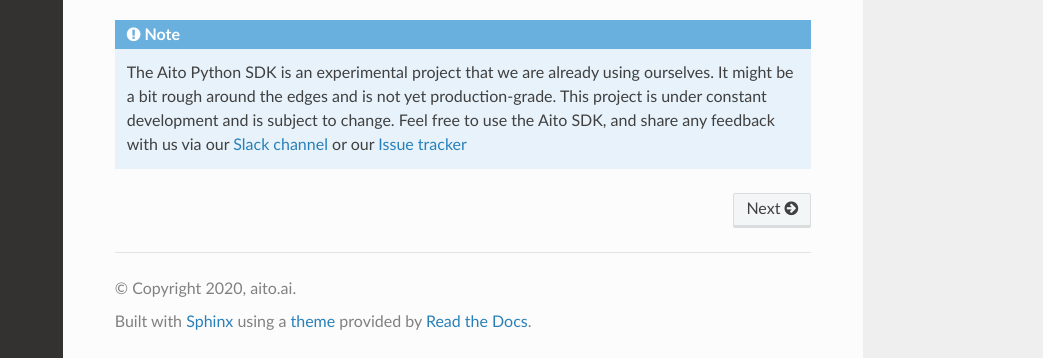
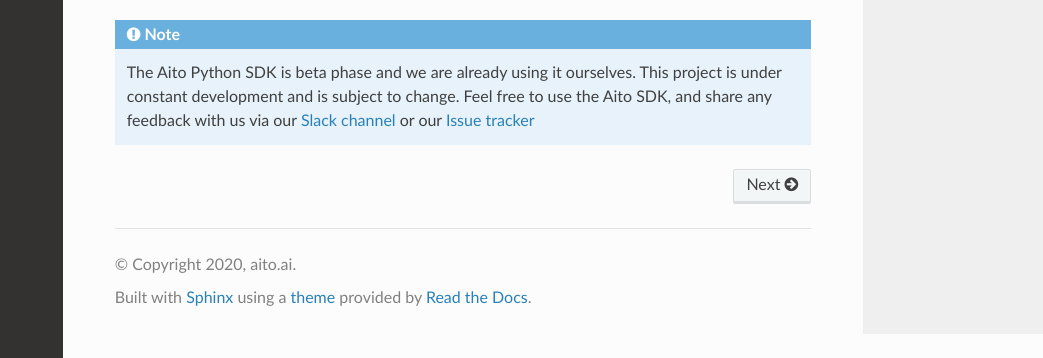
Before and after one commit to AitoDotAI/aito-python-tools, a Sphinx documentation site: the page built from docs/source/index.rst, in a window 1280 px wide and 900 px high, scrolled down 763 px, cut to the strip 542-900 px from the top of the window. Shown: the whole strip, without its empty margins (237-1280 px from the left). Built offline with Sphinx 7.4.7 and the Read the Docs theme 2.0.0, drawn with Linux system fonts in a browser that asks for light colours; some of the changed text lies outside the part shown.

Commit message:
fix warnings

```diff
--- a/docs/source/changelog.rst
+++ b/docs/source/changelog.rst
@@ -29,6 +29,7 @@ Refactoring
 
 New features
 """"""""""""
+
 - Added the :py:mod:`aito.schema` module which contains the component object of the Aito Schema including:
 
   - :py:class:`~aito.schema.AitoAnalyzerSchema`
@@ -49,6 +50,7 @@ New features
 
 Deprecation
 """""""""""
+
 - The **SchemaHandler** is deprecated and will be removed in an upcoming release. To migrate:
 
   - **SchemaHandler.infer_aito_types_from_pandas_series** -> :py:func:`aito.schema.AitoDataTypeSchema.infer_from_samples`
--- a/docs/source/community.rst
+++ b/docs/source/community.rst
@@ -1,8 +1,3 @@
-.. _community:
-
-Community
-=========
-
 Useful Links
 ------------
 
--- a/docs/source/index.rst
+++ b/docs/source/index.rst
@@ -89,8 +89,7 @@ Aito SDK Overview
 
 .. note::
 
-  The Aito Python SDK is an experimental project that we are already using ourselves.
-  It might be a bit rough around the edges and is not yet production-grade.
+  The Aito Python SDK is beta phase and we are already using it ourselves.
   This project is under constant development and is subject to change.
   Feel free to use the Aito SDK, and share any feedback with us via our `Slack channel`_ or
   our `Issue tracker`_
```
Also changed, not shown: other parts of docs/source/index.rst (+1 -1 lines), docs/source/quickstart.rst (+5 -7 lines).
